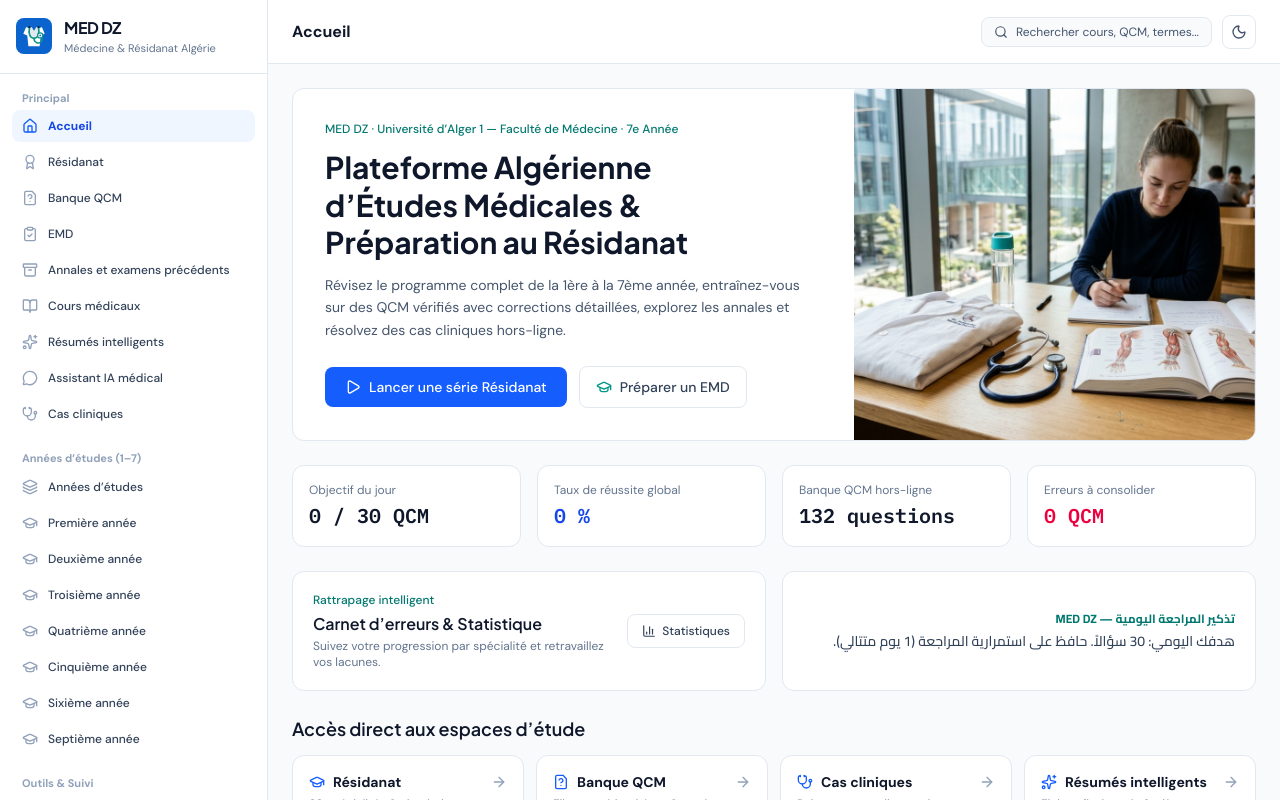
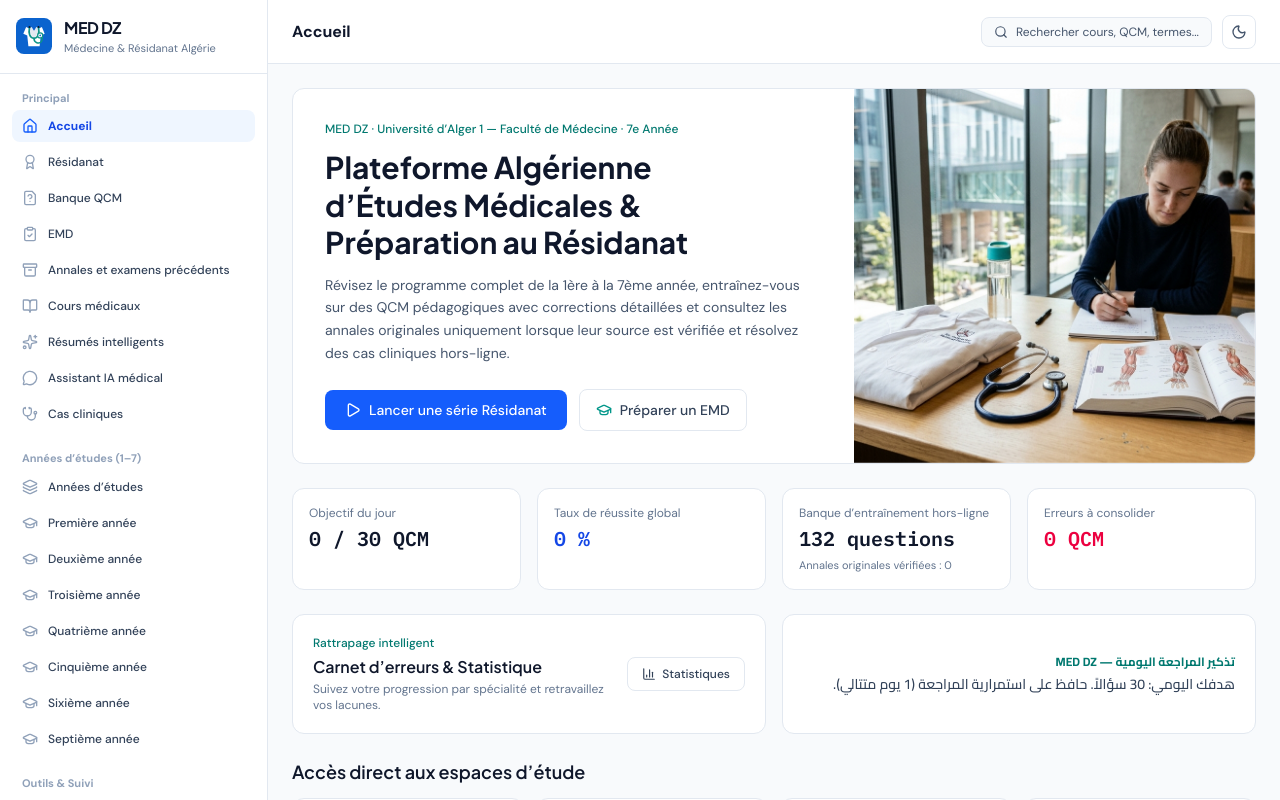
Before and after one commit to aymenmony092-afk/med-, a React (Vite) app: page / in a window 1280 px wide. Shown: the top 800 px of the page. Built offline with nearby package versions, Linux system fonts and the light colour scheme.

Commit message:
Clarify training question counts versus verified historical archives

```diff
--- a/src/components/HomeView.tsx
+++ b/src/components/HomeView.tsx
@@ -68,7 +68,7 @@ export const HomeView: React.FC<HomeViewProps> = ({
               Plateforme Algérienne d’Études Médicales & Préparation au Résidanat
             </h1>
             <p className="text-sm text-slate-600 dark:text-slate-300 leading-relaxed max-w-2xl">
-              Révisez le programme complet de la 1ère à la 7ème année, entraînez-vous sur des QCM vérifiés avec corrections détaillées, explorez les annales et résolvez des cas cliniques hors-ligne.
+              Révisez le programme complet de la 1ère à la 7ème année, entraînez-vous sur des QCM pédagogiques avec corrections détaillées et consultez les annales originales uniquement lorsque leur source est vérifiée et résolvez des cas cliniques hors-ligne.
             </p>
           </div>
 
@@ -114,9 +114,12 @@ export const HomeView: React.FC<HomeViewProps> = ({
           </p>
         </div>
         <div className="rounded-xl border border-slate-200 dark:border-slate-800 bg-white dark:bg-slate-900 p-4">
-          <p className="text-xs text-slate-500 dark:text-slate-400">Banque QCM hors-ligne</p>
+          <p className="text-xs text-slate-500 dark:text-slate-400">Banque d’entraînement hors-ligne</p>
           <p className="mt-1 text-xl font-bold font-mono tabular-nums text-slate-900 dark:text-slate-100">
             {allQuestions.length} questions
+          </p>
+          <p className="mt-1 text-[11px] text-slate-500 dark:text-slate-400">
+            Annales originales vérifiées : {allQuestions.filter((q) => q.sourceType === 'ARCHIVE_VERIFIEE' && Number.isInteger(q.examYear) && Number.isInteger(q.sourcePage) && (q.sourcePage ?? 0) > 0 && Boolean(q.sourceQuestionNumber?.trim())).length}
           </p>
         </div>
         <div className="rounded-xl border border-slate-200 dark:border-slate-800 bg-white dark:bg-slate-900 p-4">
```
